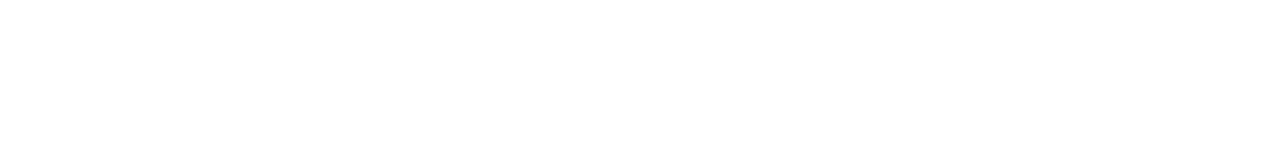
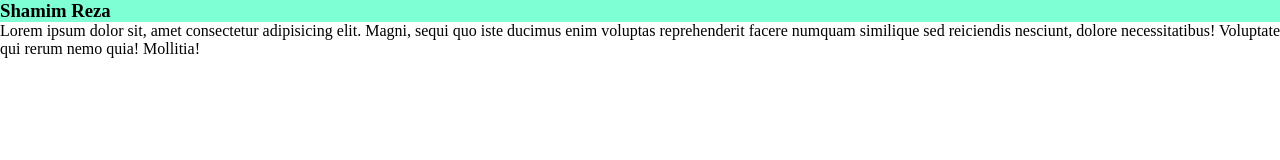
Before and after one commit to Shamimreza82/My-First-github-repo, a plain HTML site: page index.html in a window 1280 px wide. Drawn offline with Linux system fonts and the light colour scheme.

Commit message:
first update

```diff
--- a/index.html
+++ b/index.html
@@ -4,8 +4,14 @@
     <meta charset="UTF-8">
     <meta name="viewport" content="width=device-width, initial-scale=1.0">
     <title>github</title>
+    <link rel="stylesheet" href="style.css">
 </head>
 <body>
 
+    <div>
+        <h3> Shamim Reza</h3>
+        <p>Lorem ipsum dolor sit, amet consectetur adipisicing elit. Magni, sequi quo iste ducimus enim voluptas reprehenderit facere numquam similique sed reiciendis nesciunt, dolore necessitatibus! Voluptate qui rerum nemo quia! Mollitia!
+        </p>
+    </div>
 </body>
 </html>
--- /dev/null
+++ b/style.css
@@ -0,0 +1,6 @@
+* {
+    margin: 0;
+}
+h3 {
+    background-color: aquamarine;
+}
```
